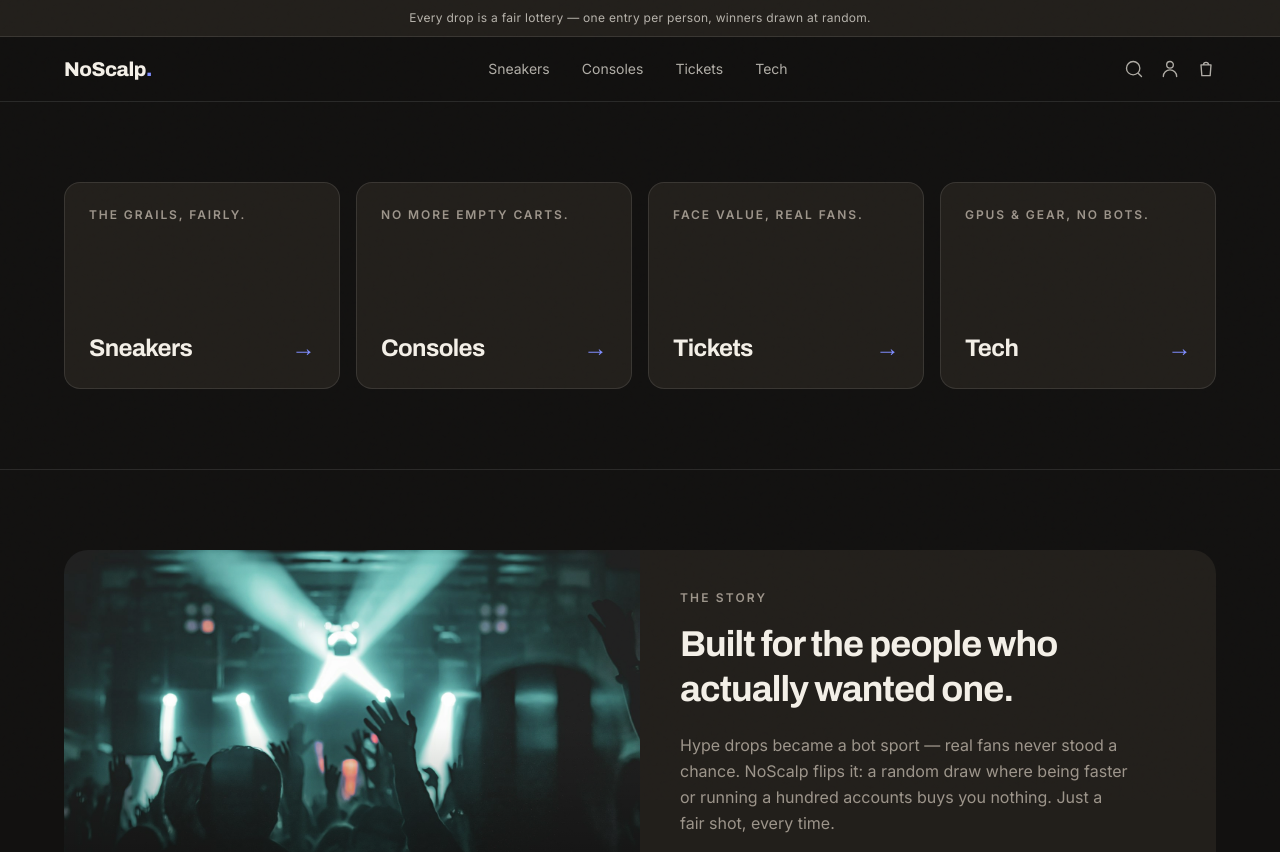
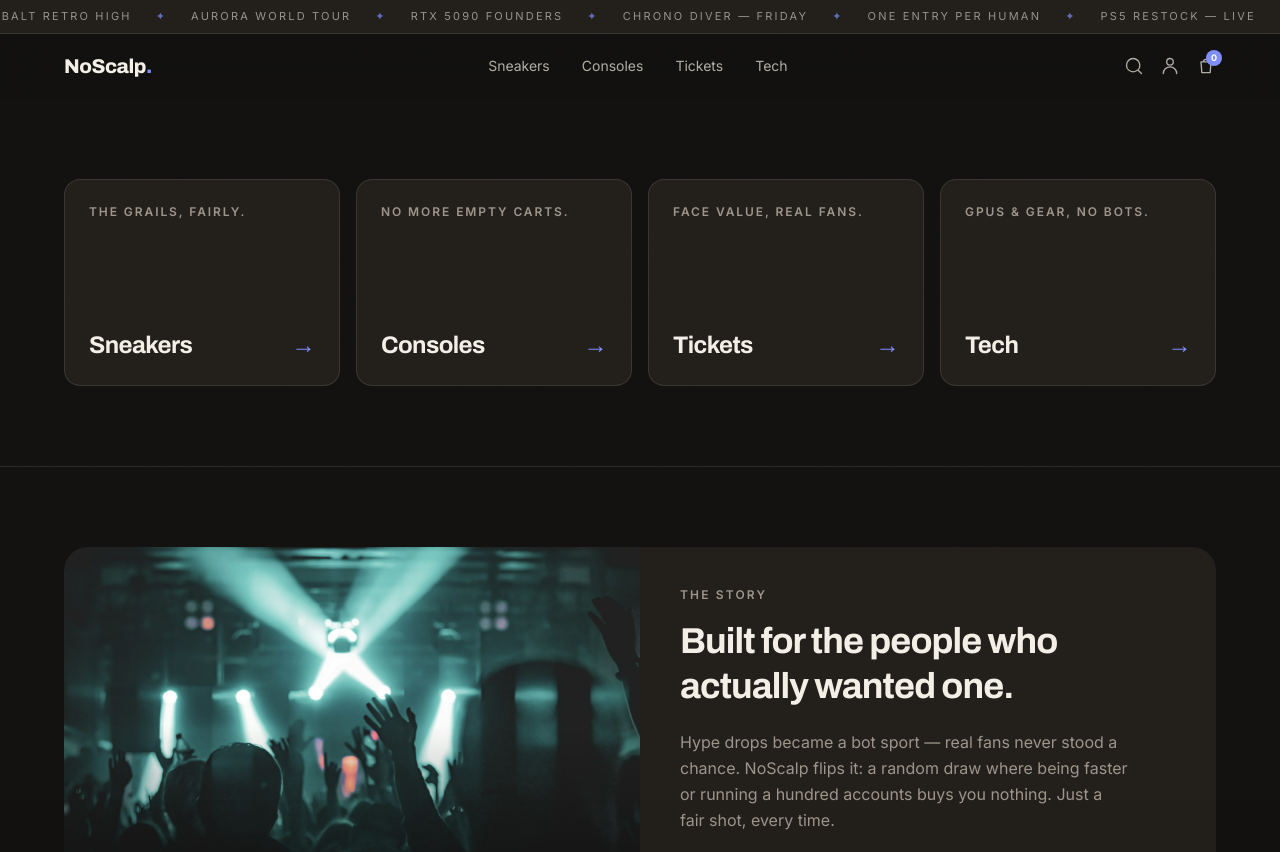
Before and after one commit to Db2203/NoScalp, a Next.js app: page / in a window 1280 px wide. Shown: the top 852 px of the page. Built offline with nearby package versions, Linux system fonts and the light colour scheme; no server answers; the database is empty.

Commit message:
motion polish: reduced-motion, nav scroll + marquee, hero reveal + parallax, count-up

```diff
--- a/app/globals.css
+++ b/app/globals.css
@@ -82,6 +82,19 @@
 .hero-glow {
   background: radial-gradient(60% 55% at 50% -8%, rgba(126, 140, 255, 0.14), transparent 70%);
 }
+
+@keyframes marquee {
+  from { transform: translateX(0); }
+  to { transform: translateX(-50%); }
+}
+.marquee-track {
+  animation: marquee 32s linear infinite;
+}
+@media (prefers-reduced-motion: reduce) {
+  .marquee-track {
+    animation: none;
+  }
+}
 /* unify product photos (esp. bright-bg ones) on the dark surface */
 .img-vignette {
   position: relative;
--- a/app/layout.tsx
+++ b/app/layout.tsx
@@ -1,5 +1,6 @@
 import type { Metadata } from "next";
 import { Archivo, Inter, JetBrains_Mono } from "next/font/google";
+import { MotionProvider } from "@/components/MotionProvider";
 import "./globals.css";
 
 const display = Archivo({
@@ -34,7 +35,7 @@
       className={`${display.variable} ${sans.variable} ${mono.variable} h-full antialiased`}
     >
       <body className="flex min-h-full flex-col">
-        {children}
+        <MotionProvider>{children}</MotionProvider>
         <div className="grain" aria-hidden />
       </body>
     </html>
--- a/components/DropExperience.tsx
+++ b/components/DropExperience.tsx
@@ -5,6 +5,7 @@
 import { useCallback, useEffect, useRef, useState } from "react";
 import { Countdown } from "./Countdown";
 import { Button, Chip, Container, cn } from "./storefront/ui";
+import { CountUp } from "./storefront/CountUp";
 import { jget, jpost } from "@/lib/client";
 import { money, num, shortHash } from "@/lib/format";
 import { toView, statusChip } from "@/lib/catalog";
@@ -232,7 +233,7 @@
 
           {isOpen && view && (
             <div className="mt-3 text-sm text-mute">
-              entry closes in <Countdown to={view.closeAt} /> · {num(stats?.humans ?? 0)} entered
+              entry closes in <Countdown to={view.closeAt} /> · <CountUp value={stats?.humans ?? 0} /> entered
             </div>
           )}
 
--- /dev/null
+++ b/components/MotionProvider.tsx
@@ -0,0 +1,10 @@
+"use client";
+
+import { MotionConfig } from "framer-motion";
+import type { ReactNode } from "react";
+
+// Globally honor prefers-reduced-motion: disables transform/layout motion for
+// users who ask for it, while keeping essential opacity feedback.
+export function MotionProvider({ children }: { children: ReactNode }) {
+  return <MotionConfig reducedMotion="user">{children}</MotionConfig>;
+}
--- a/components/chrome.tsx
+++ b/components/chrome.tsx
@@ -1,5 +1,8 @@
+"use client";
+
 import Link from "next/link";
-import { Container, Wordmark } from "./storefront/ui";
+import { useEffect, useState } from "react";
+import { Container, Wordmark, cn } from "./storefront/ui";
 
 const categories = [
   { label: "Sneakers", href: "/#drops" },
@@ -8,22 +11,62 @@
   { label: "Tech", href: "/#drops" },
 ];
 
+const marquee = [
+  "PS5 Restock — Live",
+  "Cobalt Retro High",
+  "Aurora World Tour",
+  "RTX 5090 Founders",
+  "Chrono Diver — Friday",
+  "One entry per human",
+];
+
 export function Nav() {
+  const [scrolled, setScrolled] = useState(false);
+  useEffect(() => {
+    const onScroll = () => setScrolled(window.scrollY > 8);
+    window.addEventListener("scroll", onScroll, { passive: true });
+    return () => window.removeEventListener("scroll", onScroll);
+  }, []);
+
   return (
-    <header className="sticky top-0 z-40">
-      <div className="border-b border-edge bg-soft text-fg/70">
-        <Container className="flex h-9 items-center justify-center text-center text-[12px] tracking-wide">
-          Every drop is a fair lottery — one entry per person, winners drawn at random.
-        </Container>
+    <>
+      {/* now-dropping marquee */}
+      <div className="overflow-hidden border-b border-edge bg-soft">
+        <div className="marquee-track flex w-max items-center py-2">
+          {[...marquee, ...marquee].map((t, i) => (
+            <span key={i} className="flex items-center gap-6 pr-6 text-[11px] uppercase tracking-[0.2em] text-fg/55">
+              {t}
+              <span className="text-accent/70">✦</span>
+            </span>
+          ))}
+        </div>
       </div>
-      <div className="border-b border-edge bg-canvas/85 backdrop-blur-xl">
-        <Container className="flex h-16 items-center justify-between">
+
+      {/* sticky header — elevates on scroll */}
+      <header
+        className={cn(
+          "sticky top-0 z-40 border-b backdrop-blur-xl transition-[background-color,border-color,box-shadow] duration-300 ease-out-cubic",
+          scrolled
+            ? "border-edge bg-canvas/90 shadow-[0_10px_30px_-16px_rgba(0,0,0,0.6)]"
+            : "border-transparent bg-canvas/60",
+        )}
+      >
+        <Container
+          className={cn(
+            "flex items-center justify-between transition-[height] duration-300 ease-out-cubic",
+            scrolled ? "h-14" : "h-16",
+          )}
+        >
           <Link href="/" aria-label="NoScalp home">
             <Wordmark />
           </Link>
           <nav className="hidden items-center gap-8 text-sm text-fg/70 md:flex">
             {categories.map((c) => (
-              <Link key={c.label} href={c.href} className="transition-colors hover:text-fg">
+              <Link
+                key={c.label}
+                href={c.href}
+                className="relative transition-colors duration-200 hover:text-fg after:absolute after:-bottom-1.5 after:left-0 after:h-px after:w-full after:origin-left after:scale-x-0 after:bg-fg after:transition-transform after:duration-300 after:ease-out-cubic hover:after:scale-x-100"
+              >
                 {c.label}
               </Link>
             ))}
@@ -37,11 +80,14 @@
             </button>
             <button aria-label="Bag" className="relative transition-colors hover:text-fg">
               <Icon path="M6 7h12l-1 13H7L6 7zM9 7a3 3 0 016 0" />
+              <span className="absolute -right-1.5 -top-1.5 grid size-4 place-items-center rounded-full bg-accent text-[9px] font-bold text-white">
+                0
+              </span>
             </button>
           </div>
         </Container>
-      </div>
-    </header>
+      </header>
+    </>
   );
 }
 
@@ -87,7 +133,7 @@
           ))}
         </div>
         <div className="mt-12 flex flex-col gap-3 border-t border-edge pt-6 text-xs text-mute sm:flex-row sm:items-center sm:justify-between">
-          <span>© {new Date().getFullYear()} NoScalp. Drops, decided fairly.</span>
+          <span>© 2026 NoScalp. Drops, decided fairly.</span>
           <Link href="/engine" className="transition-colors hover:text-fg">
             Built on Amazon Aurora DSQL — see the engine →
           </Link>
--- /dev/null
+++ b/components/storefront/CountUp.tsx
@@ -0,0 +1,25 @@
+"use client";
+
+import { animate, useReducedMotion } from "framer-motion";
+import { useEffect, useRef, useState } from "react";
+import { num } from "@/lib/format";
+
+/** Tween a number up to `value` (and to each new value). Reduced-motion shows it instantly. */
+export function CountUp({ value, className }: { value: number; className?: string }) {
+  const reduce = useReducedMotion();
+  const [display, setDisplay] = useState(0);
+  const prev = useRef(0);
+
+  useEffect(() => {
+    if (reduce) return;
+    const controls = animate(prev.current, value, {
+      duration: 0.7,
+      ease: [0.33, 1, 0.68, 1],
+      onUpdate: (v) => setDisplay(Math.round(v)),
+    });
+    prev.current = value;
+    return () => controls.stop();
+  }, [value, reduce]);
+
+  return <span className={className}>{num(reduce ? value : display)}</span>;
+}
--- a/components/storefront/Hero.tsx
+++ b/components/storefront/Hero.tsx
@@ -1,6 +1,7 @@
 "use client";
 
-import { motion, useReducedMotion, type Variants } from "framer-motion";
+import { useRef } from "react";
+import { motion, useReducedMotion, useScroll, useTransform, type Variants } from "framer-motion";
 import { Countdown } from "../Countdown";
 import { Button, Chip, Container, Kicker } from "./ui";
 import { money } from "@/lib/format";
@@ -13,31 +14,43 @@
   const chip = statusChip(d.status);
   const isOpen = d.status === "registration_open";
 
+  const ref = useRef<HTMLElement>(null);
+  const { scrollYProgress } = useScroll({ target: ref, offset: ["start start", "end start"] });
+  const imgY = useTransform(scrollYProgress, [0, 1], reduce ? ["0%", "0%"] : ["0%", "-9%"]);
+
   const container: Variants = {
     hidden: {},
-    show: { transition: { staggerChildren: reduce ? 0 : 0.09, delayChildren: 0.05 } },
+    show: { transition: { staggerChildren: reduce ? 0 : 0.09, delayChildren: 0.04 } },
   };
   const item: Variants = {
     hidden: { opacity: reduce ? 1 : 0, y: reduce ? 0 : 22 },
     show: { opacity: 1, y: 0, transition: { duration: reduce ? 0 : 0.6, ease } },
   };
+  const line: Variants = {
+    hidden: { y: reduce ? "0%" : "115%" },
+    show: { y: "0%", transition: { duration: reduce ? 0 : 0.7, ease } },
+  };
 
   return (
-    <section className="relative overflow-hidden border-b border-edge">
+    <section ref={ref} className="relative overflow-hidden border-b border-edge">
       <div className="hero-glow pointer-events-none absolute inset-0" aria-hidden />
       <Container className="relative grid items-center gap-10 py-16 lg:grid-cols-2 lg:gap-14 lg:py-24">
         <motion.div variants={container} initial="hidden" animate="show">
           <motion.div variants={item}>
             <Kicker>This week&apos;s drop</Kicker>
           </motion.div>
-          <motion.h1
-            variants={item}
-            className="display mt-5 text-[clamp(3rem,6.5vw,5.75rem)] font-extrabold leading-[0.98] tracking-[-0.035em]"
-          >
-            Won by fans,
-            <br />
-            not bots.
-          </motion.h1>
+          <h1 className="display mt-5 text-[clamp(3rem,6.5vw,5.75rem)] font-extrabold leading-[0.98] tracking-[-0.035em]">
+            <span className="block overflow-hidden pb-[0.05em]">
+              <motion.span variants={line} className="block">
+                Won by fans,
+              </motion.span>
+            </span>
+            <span className="block overflow-hidden pb-[0.05em]">
+              <motion.span variants={line} className="block">
+                not bots.
+              </motion.span>
+            </span>
+          </h1>
           <motion.p variants={item} className="mt-6 max-w-md text-lg leading-relaxed text-mute">
             {d.title} is live. Enter the draw for a fair shot at retail — no bots, no scalpers, no
             carts gone in four seconds.
@@ -59,8 +72,12 @@
           className="img-vignette relative aspect-[4/3] overflow-hidden rounded-3xl bg-soft"
         >
           {d.image ? (
-            // eslint-disable-next-line @next/next/no-img-element
-            <img src={d.image} alt={d.title} className="size-full object-cover" />
+            <motion.img
+              style={{ y: imgY }}
+              src={d.image}
+              alt={d.title}
+              className="size-full scale-110 object-cover"
+            />
           ) : null}
           <div className="scrim absolute inset-0" />
           <div className="absolute left-4 top-4">
```
